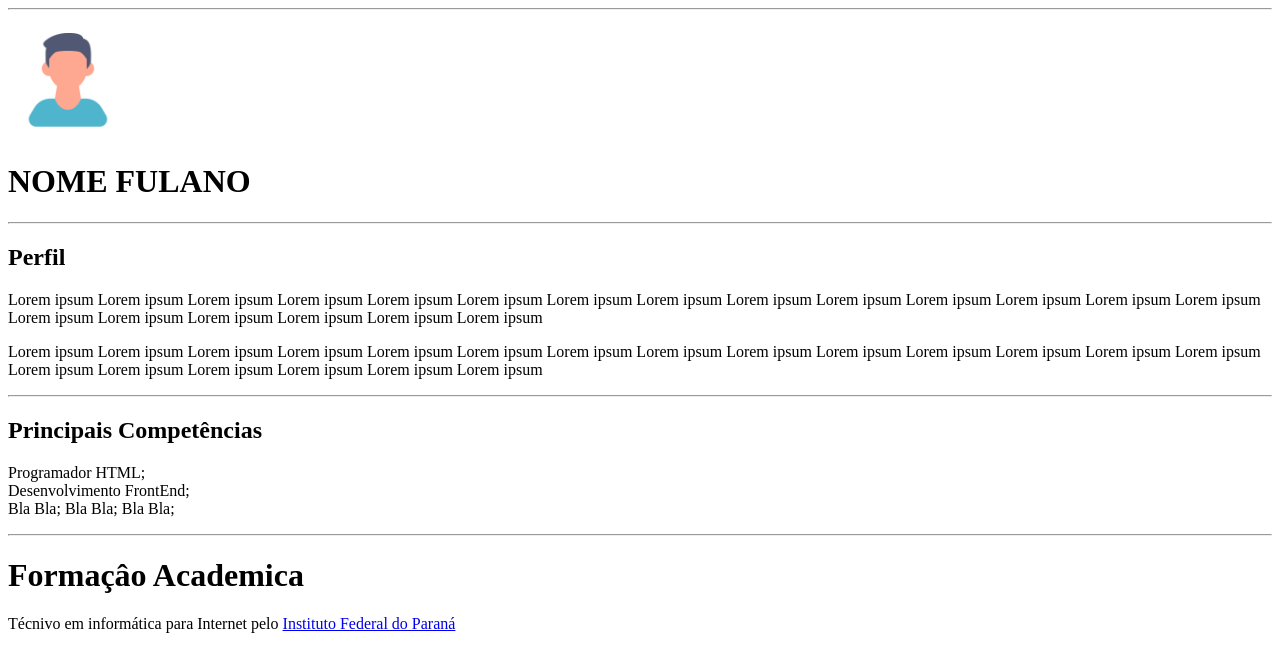
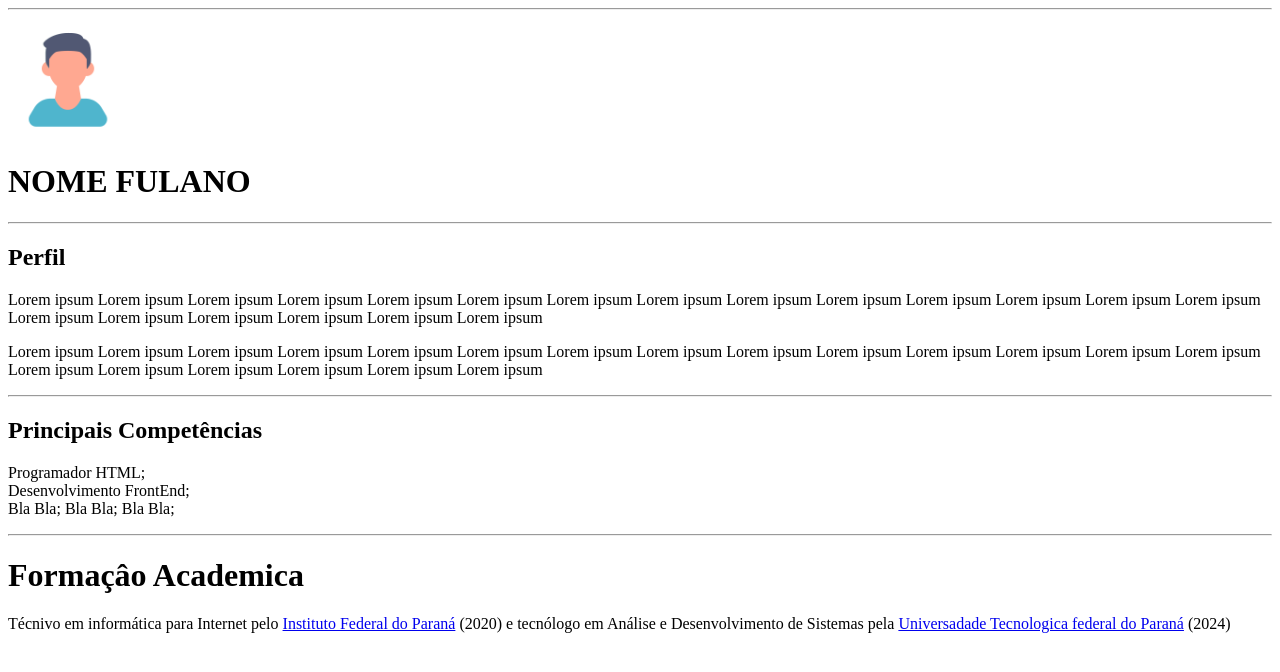
Before and after one commit to joaomtt123/Curriculo_FulanoTal, a plain HTML site: page index.html in a window 1280 px wide. Drawn offline with Linux system fonts and the light colour scheme.

Commit message:
Update index.html

```diff
--- a/index.html
+++ b/index.html
@@ -26,7 +26,8 @@
             Bla Bla;
             <hr>
             <h1>Formaçâo Academica</h1>
-            <p>Técnivo em informática para Internet pelo <a href="https://Ifpr.edu.br/">Instituto Federal do Paraná</a>
+            <p>Técnivo em informática para Internet pelo <a href="https://Ifpr.edu.br/">Instituto Federal do Paraná</a> (2020) e tecnólogo em Análise e
+                Desenvolvimento de Sistemas pela <a href="https://Ifpr.edu.br/">Universadade Tecnologica federal do Paraná</a> (2024)
             </p>
         </p>
     </body>
```
